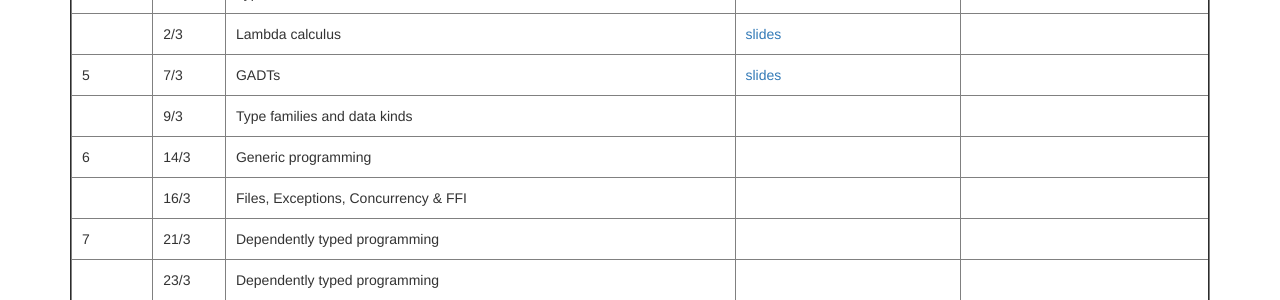
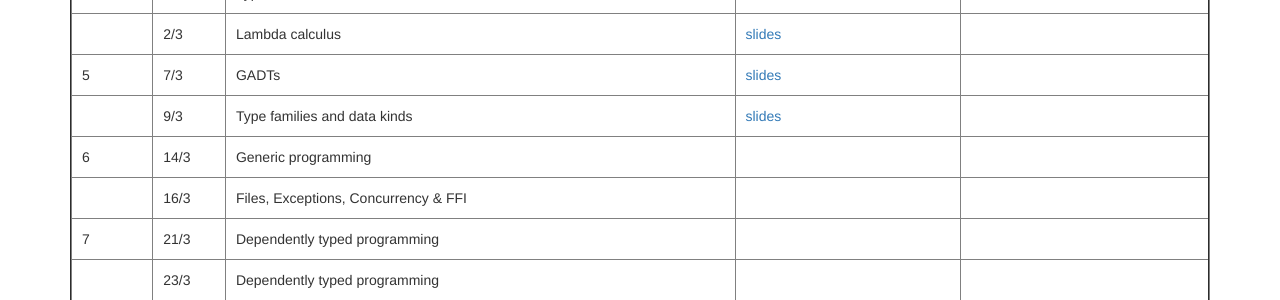
Before and after one commit to ruuda/2017-AFP, a Jekyll site: the page built from schedule.html, in a window 1280 px wide. Shown: the part 386-686 px from the top of the page. Built offline with Jekyll 4.4.1, drawn with Linux system fonts in a browser that asks for light colours; nearby versions of some CDN libraries.

Commit message:
Added slides09.pdf

```diff
--- a/schedule.html
+++ b/schedule.html
@@ -134,7 +134,7 @@
 
       <td>Type families and data kinds</td>
 
-      <td></td>
+      <td><a href="slides/slides09.pdf">slides</a></td>
 
       <td></td>
     </tr>
```
